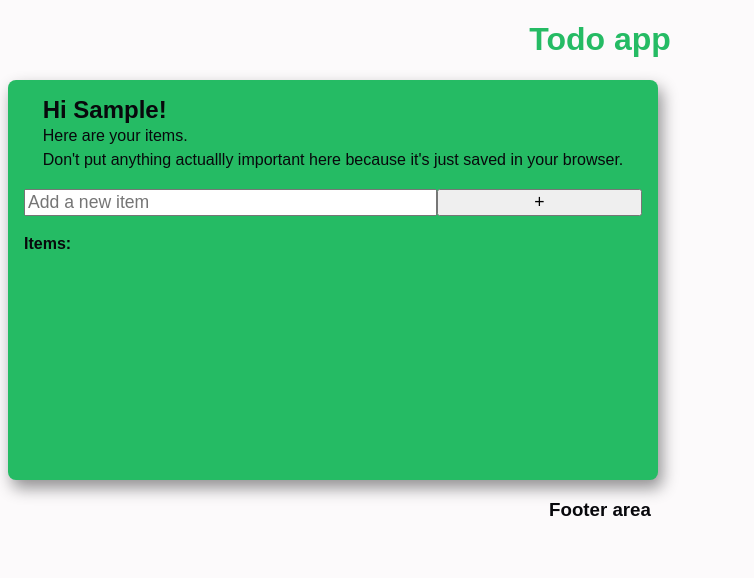
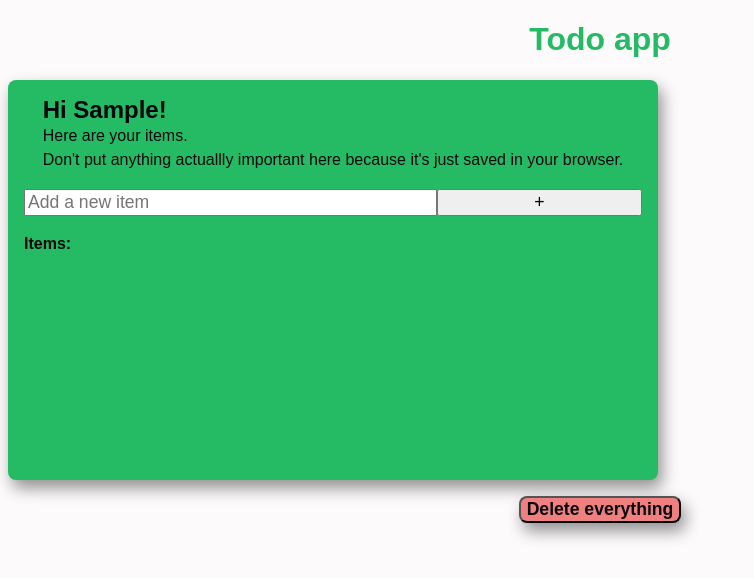
Before and after one commit to Deejpotter/todo-app-react, a React (Create React App) app: page / in a window 1280 px wide. Both pictures are taken after typing "Sample" into the empty fields and a click on the input "Set Username". Shown: the top 578 px of the page, without its empty margins (0-754 px from the left). Built offline with nearby package versions, Linux system fonts and the light colour scheme.

Commit message:
Added a delete button to reset the app.

```diff
--- a/src/App.css
+++ b/src/App.css
@@ -92,12 +92,20 @@ a {
   display: flex;
   justify-content: center;
   align-items: center;
+  padding: 1rem 0;
 }
 
 @media (min-width: 700px) {
   .container-footer {
     max-width: var(--breakpoint-2);
   }
+}
+
+.container-footer button {
+  font-size: 1.1rem;
+  font-weight: 600;
+  background-color: lightcoral;
+  color: var(--dark);
 }
 
 /* ----- Todo App ----- */
--- a/src/App.js
+++ b/src/App.js
@@ -35,6 +35,11 @@ function reducer(state, action) {
         username: action.username,
         items: state.items
       };
+    case 'deleteEverything':
+      return {
+        username: '',
+        items: []
+      };
     default:
       throw new Error("Not an action");
   }
@@ -60,7 +65,7 @@ function App() {
           }
         </Route>
       </Switch>
-      <Footer />
+      <Footer state={state} dispatch={dispatch} />
     </BrowserRouter>
   );
 }
--- a/src/components/Footer/Footer.js
+++ b/src/components/Footer/Footer.js
@@ -1,14 +1,20 @@
-import React from "react"
-import Container from "../Util/Container"
+import React from "react";
+import Container from "../Util/Container";
 
-function Footer(props) {
+function Footer({ state, dispatch }) {
   return (
-      <footer>
-          <Container ext='footer'>
-              <h3>Footer area</h3>
-          </Container>
-     </footer>
-  )
+    <footer>
+      <Container ext='footer'>
+        {state.username ?
+          <button className='shadow radius' onClick={() => dispatch({ type: 'deleteEverything' })}>
+            Delete everything
+          </button>
+          :
+          <p>Footer</p>
+        }
+      </Container>
+    </footer>
+  );
 }
 
-export default Footer
+export default Footer;
```
